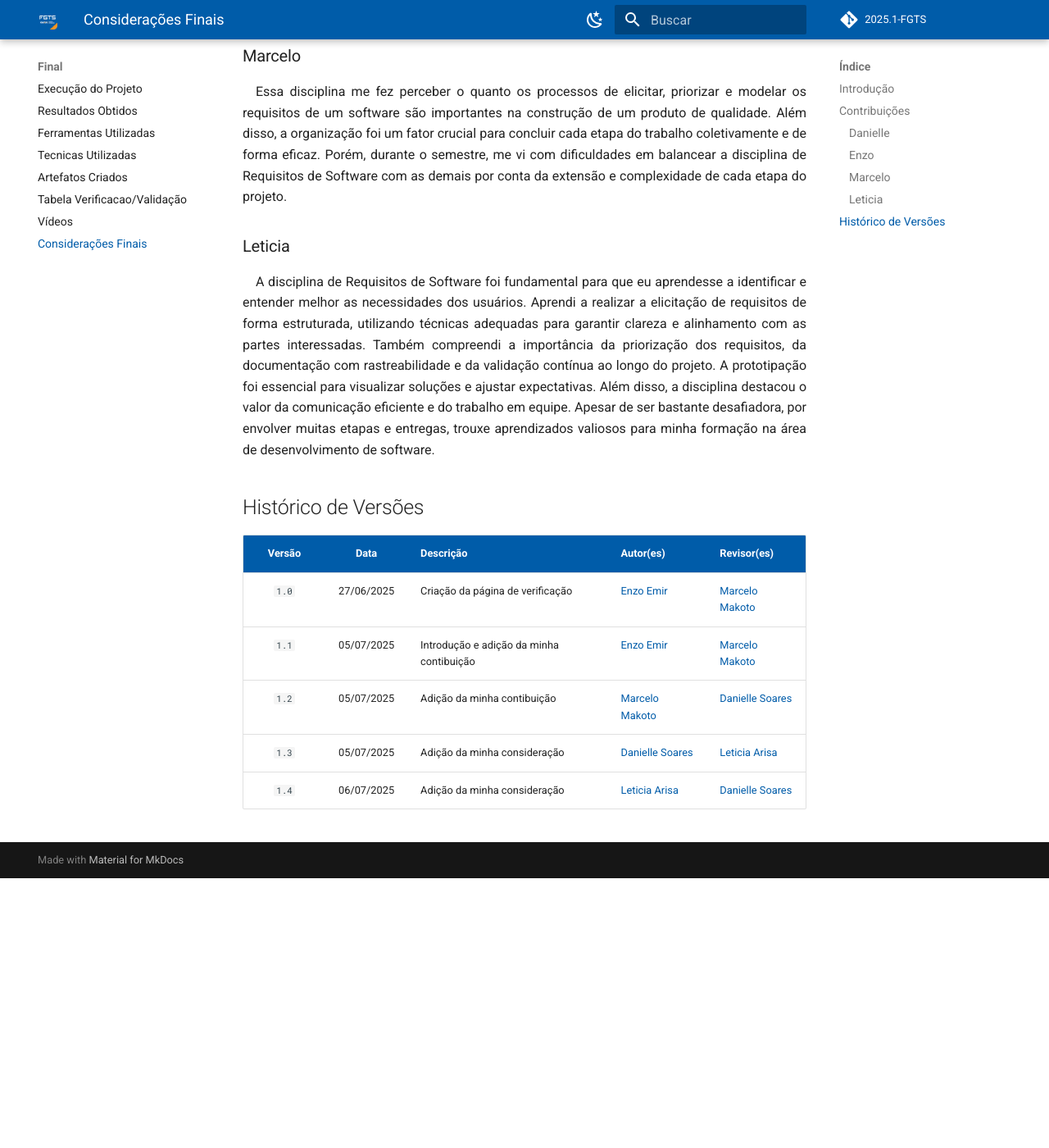
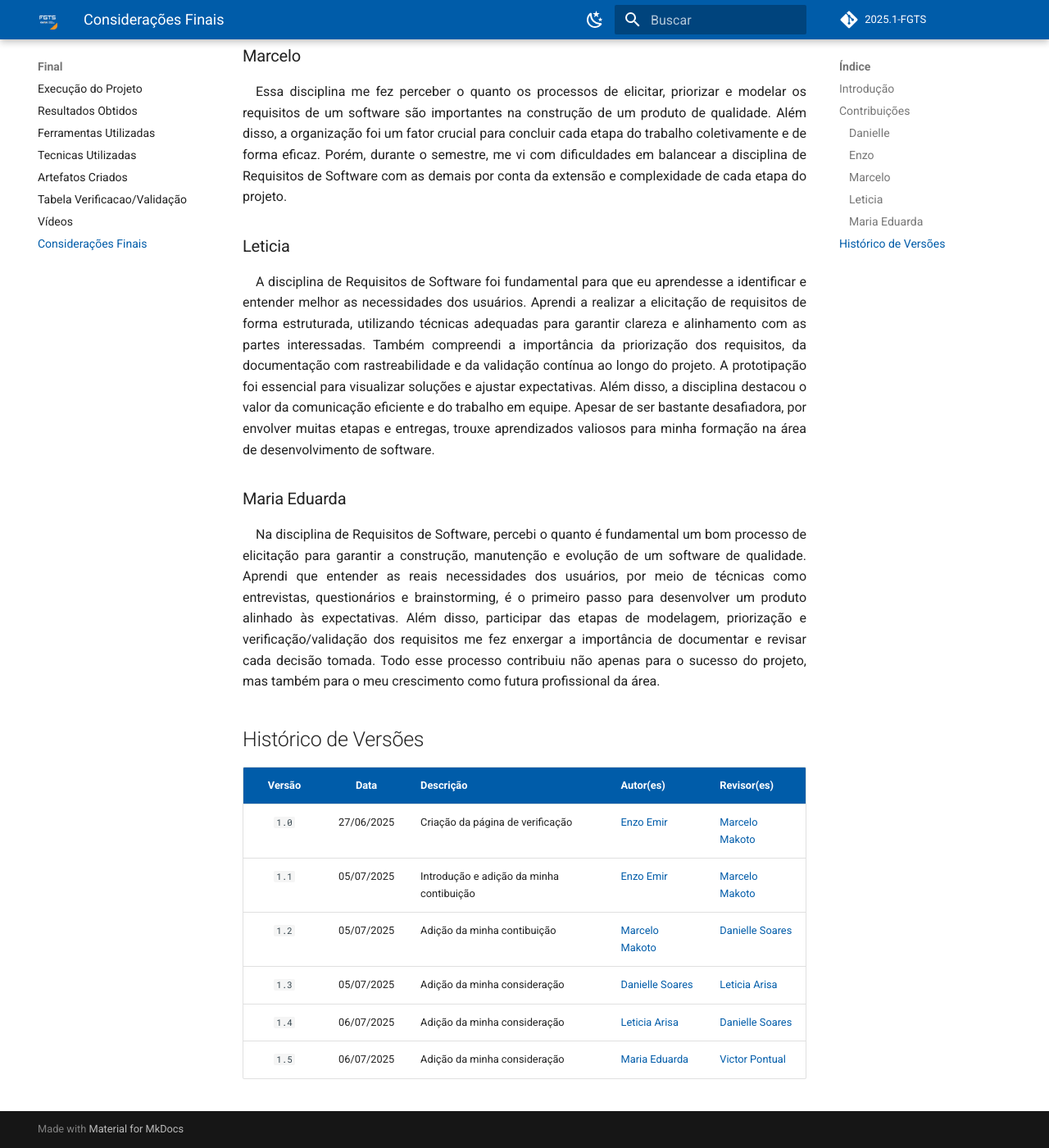
Before and after one commit to eduardodpms/REQ-FGTS, an MkDocs documentation site: the page built from docs/Final/Consideracoes.md, in a window 1280 px wide and 1400 px high, scrolled down 1515 px. Shown: the whole window at 82% size. Built offline with MkDocs 1.6.1 and Material for MkDocs 9.7.7, drawn with Linux system fonts in a browser that asks for light colours; comment, search, counter and statistics services are not loaded; before the commit the page ends 2586 px from its top, so only the background shows below that.

Commit message:
docs: adicionando constribuiçao

```diff
--- a/docs/Final/Consideracoes.md
+++ b/docs/Final/Consideracoes.md
@@ -44,8 +44,8 @@ Nesta seção, cada integrante da equipe compartilha, de forma individual, as pr
     </tr>
     <tr>
       <td> Maria Eduarda </td>
-      <td> - </td>
-      <td> - </td>
+      <td> 06/07/2025 </td>
+      <td> 17:40 </td>
     </tr>
     <tr>
       <td> Victor Pontual </td>
@@ -78,6 +78,10 @@ Essa disciplina me fez perceber o quanto os processos de elicitar, priorizar e m
 
 A disciplina de Requisitos de Software foi fundamental para que eu aprendesse a identificar e entender melhor as necessidades dos usuários. Aprendi a realizar a elicitação de requisitos de forma estruturada, utilizando técnicas adequadas para garantir clareza e alinhamento com as partes interessadas. Também compreendi a importância da priorização dos requisitos, da documentação com rastreabilidade e da validação contínua ao longo do projeto. A prototipação foi essencial para visualizar soluções e ajustar expectativas. Além disso, a disciplina destacou o valor da comunicação eficiente e do trabalho em equipe. Apesar de ser bastante desafiadora, por envolver muitas etapas e entregas, trouxe aprendizados valiosos para minha formação na área de desenvolvimento de software.
 
+### Maria Eduarda
+
+Na disciplina de Requisitos de Software, percebi o quanto é fundamental um bom processo de elicitação para garantir a construção, manutenção e evolução de um software de qualidade. Aprendi que entender as reais necessidades dos usuários, por meio de técnicas como entrevistas, questionários e brainstorming, é o primeiro passo para desenvolver um produto alinhado às expectativas. Além disso, participar das etapas de modelagem, priorização e verificação/validação dos requisitos me fez enxergar a importância de documentar e revisar cada decisão tomada. Todo esse processo contribuiu não apenas para o sucesso do projeto, mas também para o meu crescimento como futura profissional da área.
+
 
 ## Histórico de Versões
 
@@ -88,3 +92,4 @@ A disciplina de Requisitos de Software foi fundamental para que eu aprendesse a
 | `1.2`    | 05/07/2025 | Adição da minha contibuição | [Marcelo Makoto](https://github.com/MM4k)   | [Danielle Soares](https://github.com/danielle-soaress) |
 | `1.3`    | 05/07/2025 | Adição da minha consideração |  [Danielle Soares](https://github.com/danielle-soaress)   | [Leticia Arisa](https://github.com/Leticia-Arisa-K-Higa) |
 | `1.4`    | 06/07/2025 | Adição da minha consideração |  [Leticia Arisa](https://github.com/Leticia-Arisa-K-Higa)   | [Danielle Soares](https://github.com/danielle-soaress) |
+| `1.5`    | 06/07/2025 | Adição da minha consideração |  [Maria Eduarda](https://github.com/dudaa28)   | [Victor Pontual](https://github.com/VictorPontual) |
```
